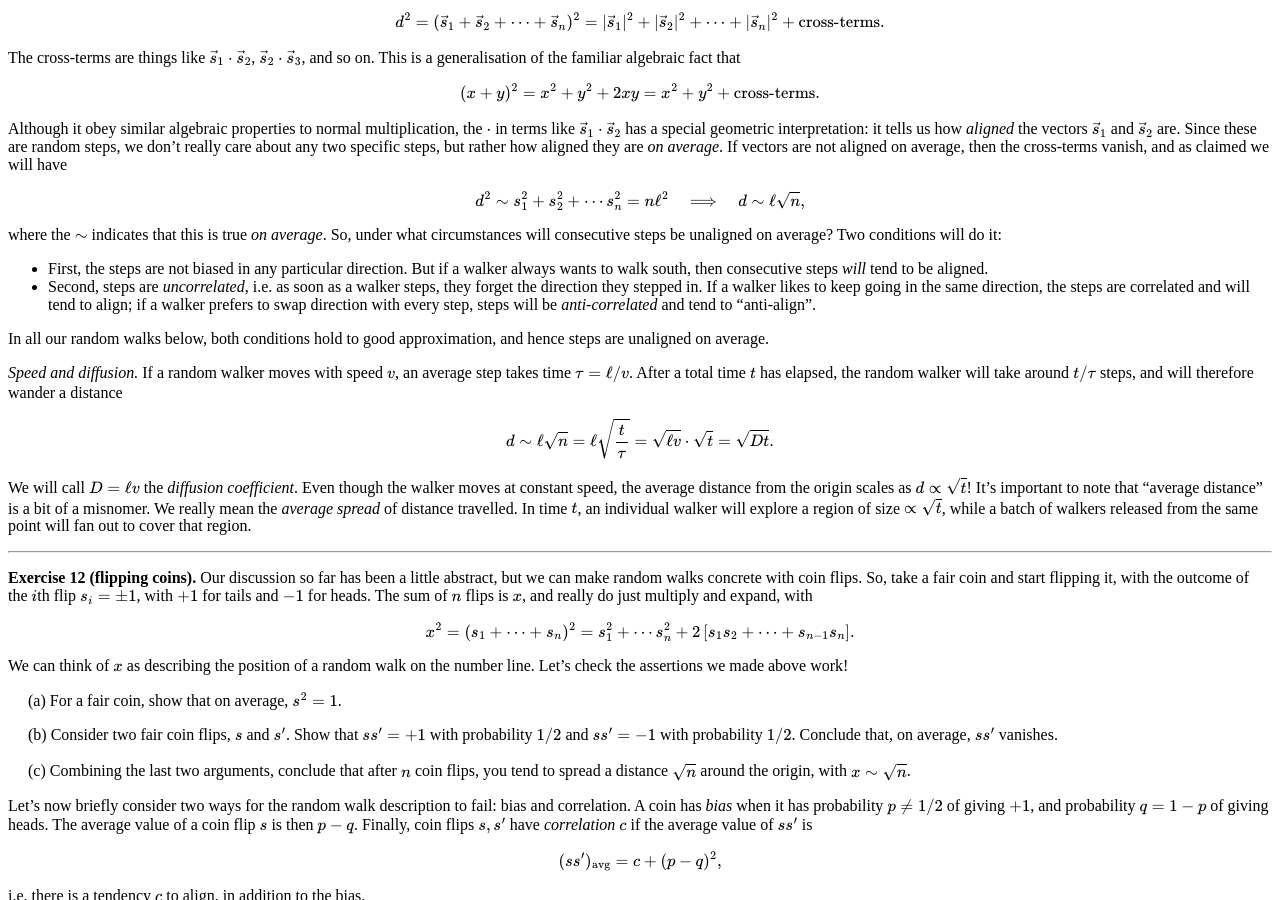
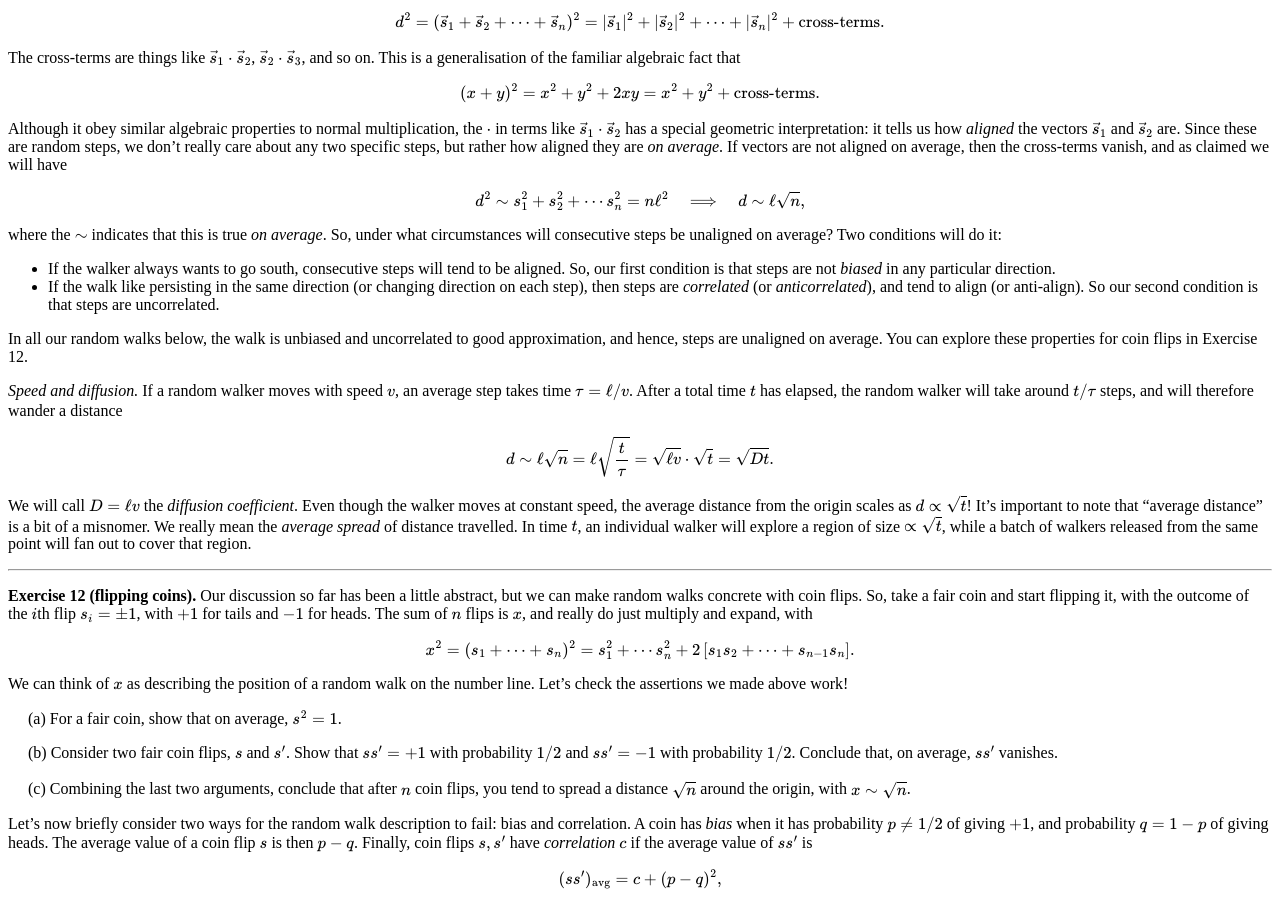
Before and after one commit to hapax/hapax.github.io, a Jekyll site: the page built from assets/simple-physics.md, in a window 1280 px wide and 900 px high, scrolled down 9900 px. Built offline with Jekyll 4.4.1, drawn with Linux system fonts in a browser that asks for light colours; our own code applies the rules of GitHub Pages for plain Markdown files; formulas are drawn with MathJax 3; a script that is not in the unit is left out.

Commit message:
Update simple-physics.md

```diff
--- a/assets/simple-physics.md
+++ b/assets/simple-physics.md
@@ -1099,17 +1099,17 @@ So, under what circumstances will consecutive steps be unaligned on
 average?
 Two conditions will do it:
 
-- First, the steps are not biased in any particular direction. But if
-  a walker always wants to walk south, then consecutive steps *will*
-  tend to be aligned.
-- Second, steps are *uncorrelated*, i.e. as soon as a walker steps,
-  they forget the direction they stepped in. If a walker likes to keep
-  going in the same direction, the steps are correlated and will tend
-  to align; if a walker prefers to swap direction with every step,
-  steps will be *anti-correlated* and tend to "anti-align".
-
-In all our random walks below, both conditions hold to good
-approximation, and hence steps are unaligned on average.
+- If the walker always wants to go south, consecutive
+  steps will tend to be aligned. So, our first condition is that steps
+  are not *biased* in any particular direction.
+- If the walk like persisting in the same direction (or changing
+  direction on each step), then steps are *correlated* (or
+  *anticorrelated*), and tend to align (or anti-align). So our second
+  condition is that steps are uncorrelated.
+
+In all our random walks below, the walk is unbiased and uncorrelated
+to good approximation, and hence, steps are unaligned on average.
+You can explore these properties for coin flips in Exercise 12.
 
 *Speed and diffusion.* If a random walker moves with speed $v$, an average step takes time
 $\tau = \ell/v$. After a total time $t$ has elapsed, the random walker
```
